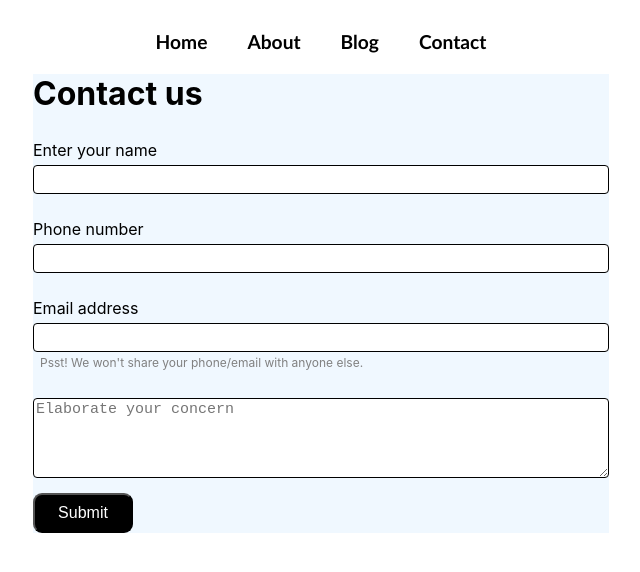
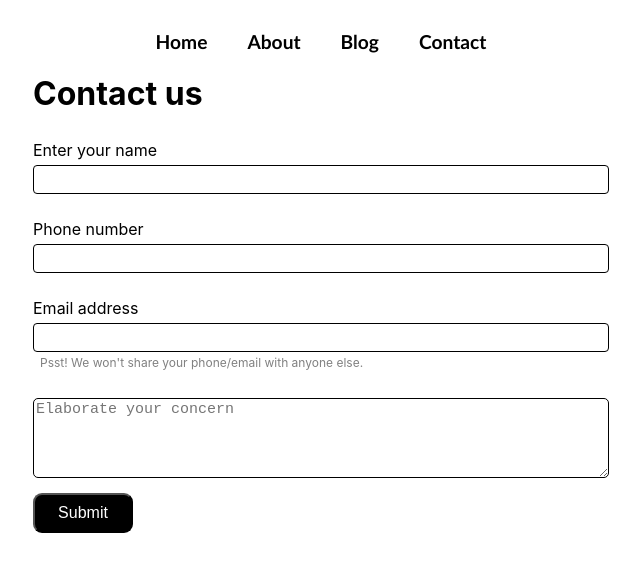
Before and after one commit to tejaslolage07/Blogpost-website-using-NEXT, a Next.js app: page /contact in a window 1280 px wide. Shown: the top 572 px of the page, without its empty margins (319-959 px from the left). Built offline with nearby package versions, Linux system fonts and the light colour scheme.

Commit message:
Optimised for dark mode on safari

```diff
--- a/pages/contact.js
+++ b/pages/contact.js
@@ -42,6 +42,12 @@ const Contact = () => {
     }
   };
 
+  function auto_grow() {
+    var text_box = document.getElementById("desc");
+    text_box.style.height = "20px";
+    text_box.style.height = (text_box.scrollHeight) + 60 + "px";
+  }
+
   return (
     <div className={styles.container}>
       <h1>Contact us</h1>
@@ -66,10 +72,9 @@ const Contact = () => {
           <div id="emailHelp" className={styles.dilasa}>
             Psst! We won&#x27;t share your phone/email with anyone else.
           </div>
-          {/* &#x27; is the character sequence for apostrophe or single quote (') */}
         </div>
         <div className={styles.mb3}>
-          <textarea className={styles.textarea} onChange={handleChange} value={desc} placeholder="Elaborate your concern" id="desc" name="desc" required ></textarea>
+          <textarea className={styles.textarea} onChange={handleChange} onInput={auto_grow} value={desc} placeholder="Elaborate your concern" id="desc" name="desc" required ></textarea>
         </div>
         <button type="submit" className={styles.btn}>
           Submit
--- a/styles/Contact.module.css
+++ b/styles/Contact.module.css
@@ -1,5 +1,4 @@
 .container{
-    background-color: aliceblue;
     max-width: 45vw;
     margin: auto;
 }
@@ -21,7 +20,7 @@
     margin: 25px 0px 15px;
     height: 5rem;
     border: 1px solid black;
-    border-radius: 4px;
+    border-radius: 5px;
     font-size: 15px;
 }
 .dilasa{
```
Also changed, not shown: pages/blog.tsx (+3 -8 lines).
